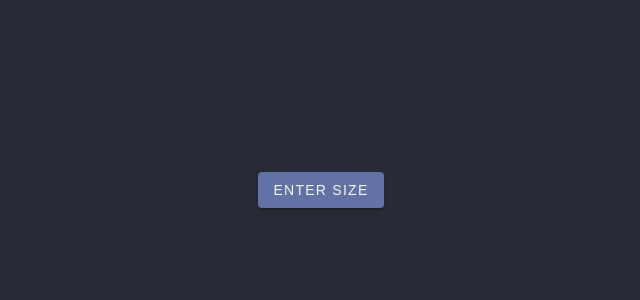
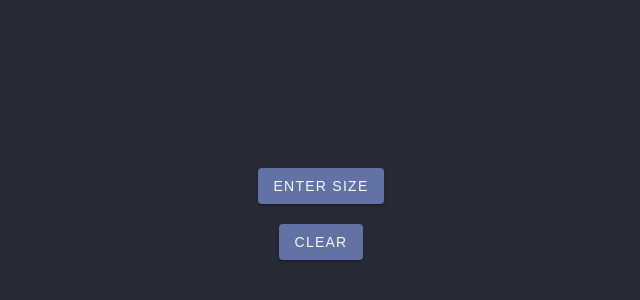
Before and after one commit to polekstulod/top-etch-a-sketch, a plain HTML site: page index.html in a window 1280 px wide. Shown: the part 186-486 px from the top of the page, without its empty margins (319-959 px from the left). Drawn offline with Linux system fonts and the light colour scheme.

Commit message:
Add clear button

```diff
--- a/index.html
+++ b/index.html
@@ -8,8 +8,9 @@
     <link rel="stylesheet" href="style.css" />
   </head>
   <body>
-    <button id="size-btn">Enter Size</button>
+    <button class="btn" id="size-btn">Enter Size</button>
     <div class="container" id="container"></div>
+    <button class="btn" id="clear-btn">Clear</button>
     <script src="script.js"></script>
   </body>
 </html>
--- a/style.css
+++ b/style.css
@@ -18,7 +18,7 @@ body {
   justify-content: center;
   flex-wrap: wrap;
   max-width: 800px;
-  margin-top: 3rem;
+  margin: 10px;
 }
 
 .square {
@@ -27,7 +27,7 @@ body {
   transition: 2s ease;
 }
 
-#size-btn {
+.btn {
   display: inline-block;
   outline: none;
   cursor: pointer;
@@ -52,7 +52,7 @@ body {
   transition: box-shadow 280ms cubic-bezier(0.4, 0, 0.2, 1);
 }
 
-#size-btn:hover {
+.btn:hover {
   background: #44475a;
   box-shadow: 0px 2px 4px -1px rgb(0 0 0 / 20%), 0px 4px 5px 0px rgb(0 0 0 / 14%),
     0px 1px 10px 0px rgb(0 0 0 / 12%);
```
